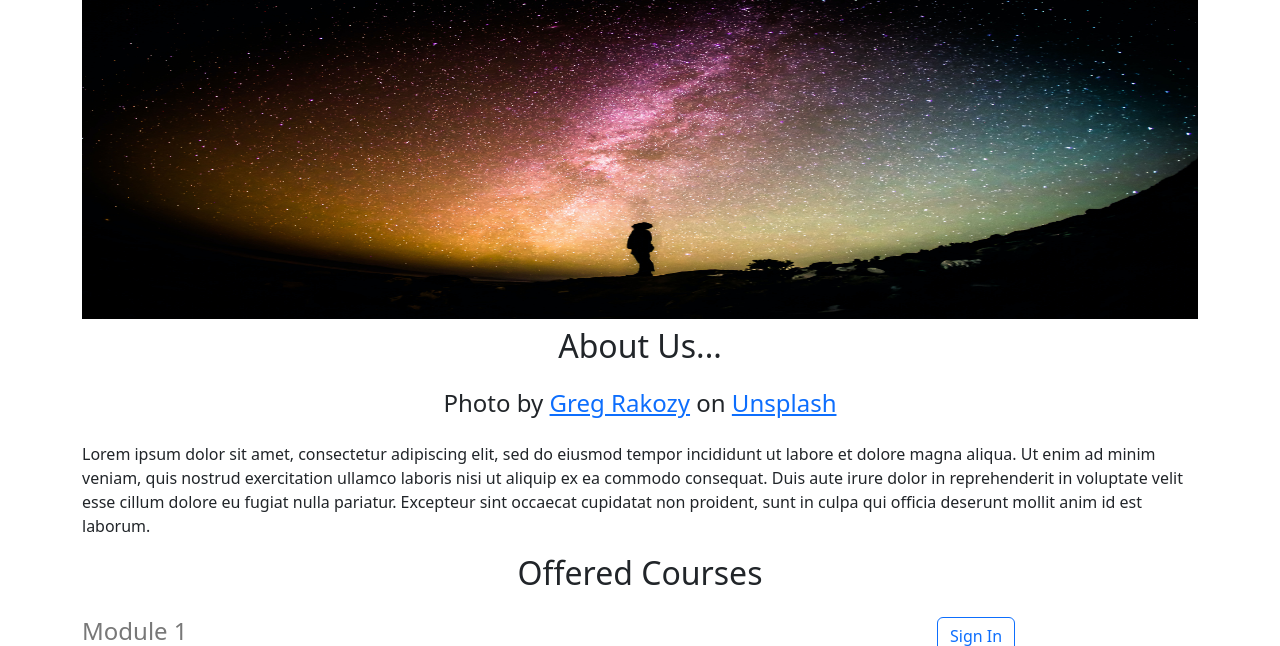
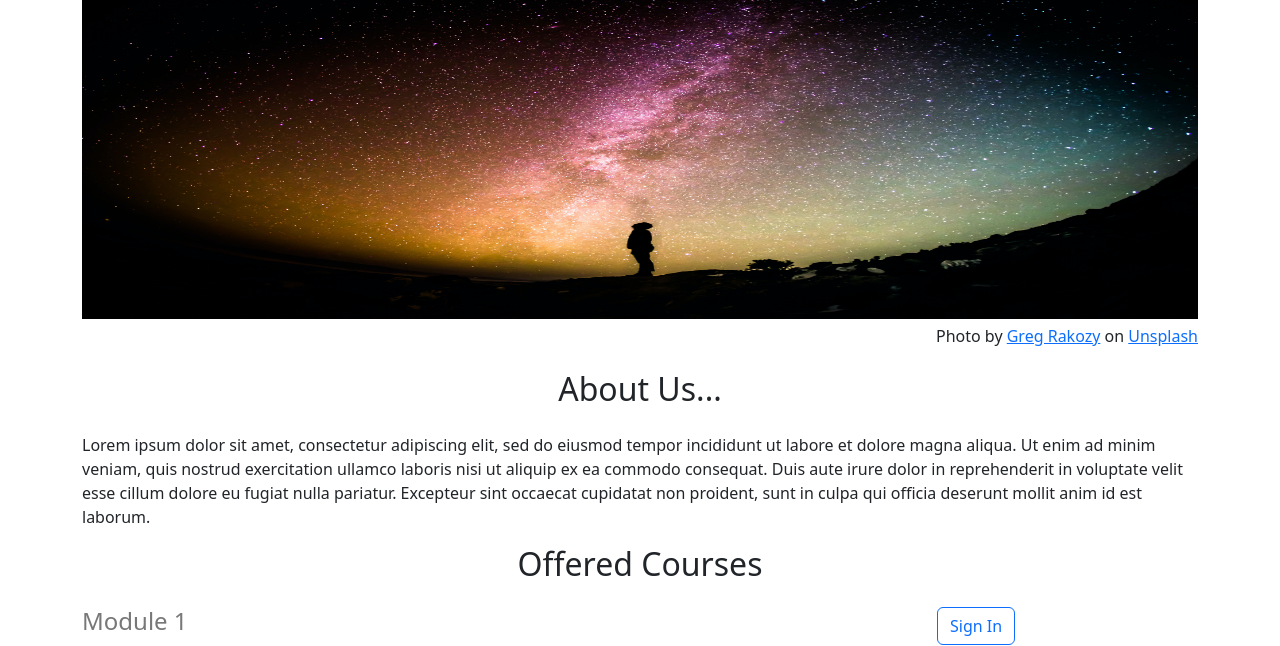
Before and after one commit to viquiriglos/Astro-page, a Flask app: page / in a window 1280 px wide. Shown: the part 81-727 px from the top of the page. Run offline with Flask 2, Linux system fonts and the light colour scheme.

Commit message:
Update home.html

```diff
--- a/templates/home.html
+++ b/templates/home.html
@@ -19,10 +19,10 @@
     <div class='container'>
       <h1 class='text-center mt-2 mb-4' >Astro World</h1>
       <img class='img-fluid' id='banner' src="https://astro-page.viquiriglos.repl.co/static/stars.jpg" height='320'>
+      <h6 class='text-end mt-2 mb-4'>Photo by <a href="https://unsplash.com/@grakozy?utm_source=unsplash&utm_medium=referral&utm_content=creditCopyText">Greg Rakozy</a> on <a href="https://unsplash.com/s/photos/astronomy?utm_source=unsplash&utm_medium=referral&utm_content=creditCopyText">Unsplash</a>
+  </h6>
+      <h2 class='text-center mt-2 mb-4'>About Us...</h2>
 
-      <h2 class='text-center mt-2 mb-4'>About Us...</h2>
-      <h4 class='text-center mt-2 mb-4'>Photo by <a href="https://unsplash.com/@grakozy?utm_source=unsplash&utm_medium=referral&utm_content=creditCopyText">Greg Rakozy</a> on <a href="https://unsplash.com/s/photos/astronomy?utm_source=unsplash&utm_medium=referral&utm_content=creditCopyText">Unsplash</a>
-  </h4>
       <p>Lorem ipsum dolor sit amet, consectetur adipiscing elit, sed do eiusmod tempor   incididunt ut labore et dolore magna aliqua. Ut enim ad minim veniam, quis nostrud exercitation ullamco laboris nisi ut aliquip ex ea commodo consequat. Duis aute irure dolor in reprehenderit in voluptate velit esse cillum dolore eu fugiat nulla pariatur. Excepteur sint occaecat cupidatat non proident, sunt in culpa qui officia deserunt mollit anim id est laborum.
       </p>
       <h2 id='courses-section' class='text-center mt-2 mb-4'>Offered Courses</h2>
```
